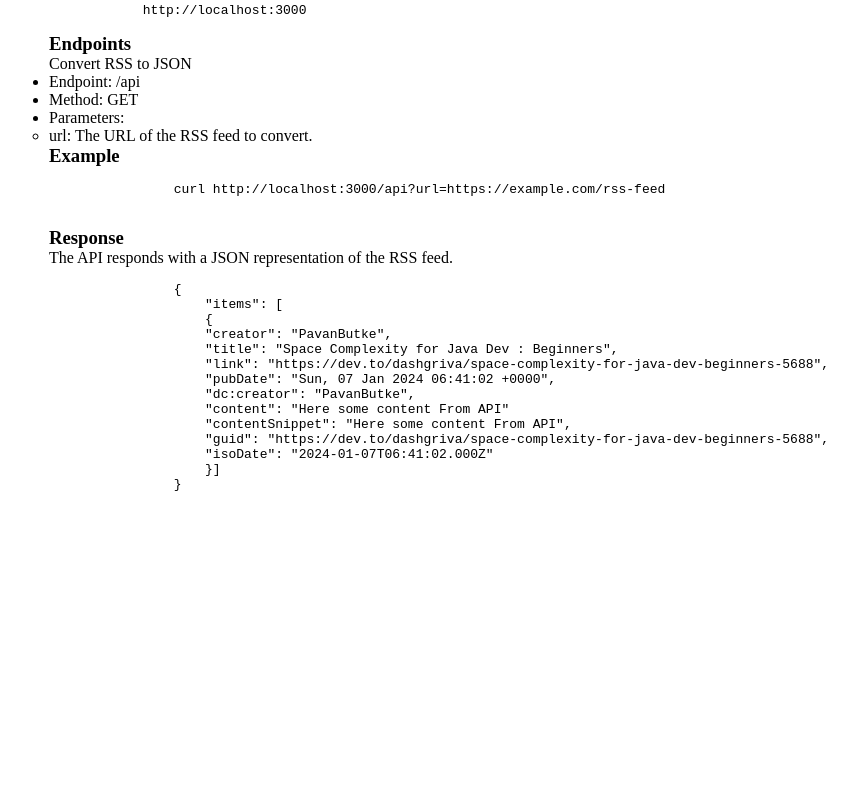
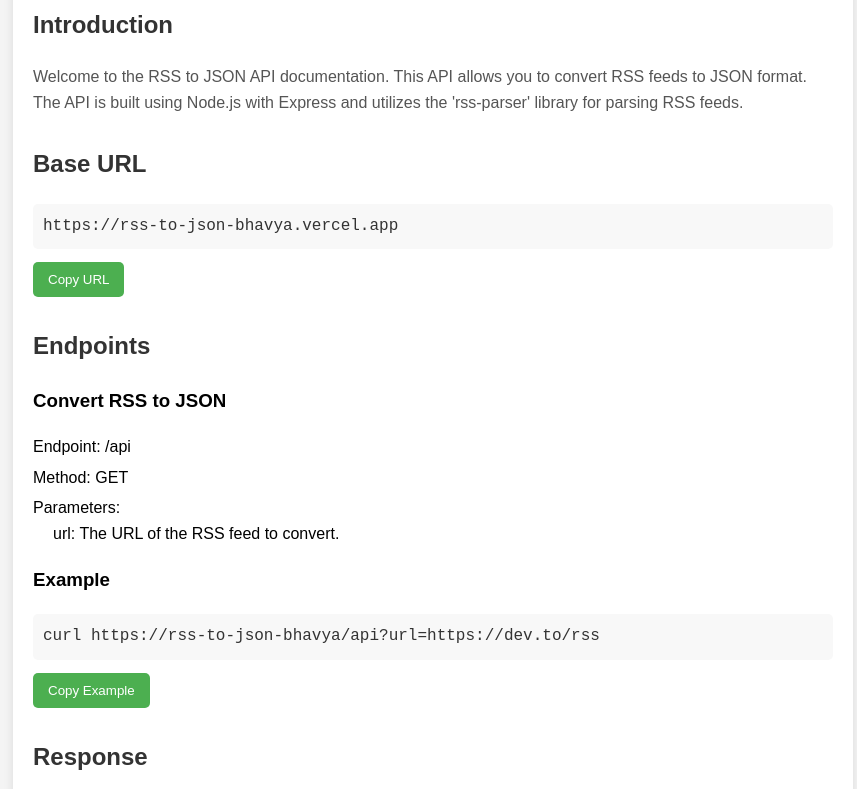
Before and after one commit to BhavyaKachhadiya/RSS-to-JSON, a website: page views/index.html in a window 1280 px wide. Shown: the part 114-903 px from the top of the page, without its empty margins (207-1064 px from the left). Before the commit the page ends 800 px from the top, so only its background shows below. Drawn offline with Linux system fonts and the light colour scheme.

Commit message:
added CSS

```diff
--- a/views/index.html
+++ b/views/index.html
@@ -3,53 +3,124 @@
 <head>
   <meta charset="UTF-8">
   <meta name="viewport" content="width=device-width, initial-scale=1.0">
-    <title>documentation</title>
+  <title>RSS to JSON API Documentation</title>
+  <link rel="stylesheet" href="styles.css">
   <style>
-        *{
+    body {
+      font-family: 'Arial', sans-serif;
+      background-color: #f4f4f4;
       margin: 0;
       padding: 0;
-            box-sizing: border-box;
     }
+
     .container {
-            width: 768px;
-            margin: auto;
-            height: 100vh;
+      max-width: 800px;
+      margin: 20px auto;
+      background-color: #fff;
+      padding: 20px;
+      box-shadow: 0 0 10px rgba(0, 0, 0, 0.1);
+    }
+
+    header {
+      text-align: center;
+      margin-bottom: 20px;
+    }
+
+    h1 {
+      color: #333;
+    }
+
+    main {
+      line-height: 1.6;
+    }
+
+    section {
+      margin-bottom: 30px;
+    }
+
+    h2 {
+      color: #333;
+    }
+
+    p {
+      color: #555;
+    }
+
+    pre {
+      background-color: #f8f8f8;
+      padding: 10px;
+      border-radius: 5px;
+      overflow: auto;
+    }
+
+    code {
+      font-family: 'Courier New', monospace;
+      color: #333;
+    }
+
+    ul {
+      list-style-type: none;
+      padding: 0;
+    }
+
+    li {
+      margin-bottom: 5px;
+    }
+    .inner{
+        margin-left: 20px;
+    }
+
+    button {
+      background-color: #4caf50;
+      color: white;
+      padding: 10px 15px;
+      border: none;
+      border-radius: 5px;
+      cursor: pointer;
+    }
+
+    footer {
+      margin-top: 20px;
+      padding-top: 10px;
+      border-top: 1px solid #ddd;
+      text-align: center;
+      color: #777;
     }
   </style>
 </head>
 <body>
   <div class="container">
+    <header>
       <h1>RSS to JSON API Documentation</h1>
-        <h3>Introduction</h3>
-          <p>  Welcome to the RSS to JSON API documentation. This API allows you to convert RSS feeds to JSON format. The API is built using Node.js with Express and utilizes the 'rss-parser' library for parsing RSS feeds.</p>
-
-          <h3>Base URL</h3>
-          <pre>
-            <code>http://localhost:3000</code>
-          </pre>
-          <h3>Endpoints</h3>
-          <p>Convert RSS to JSON</p>
+    </header>
+    <main>
+      <section>
+        <h2>Introduction</h2>
+        <p>Welcome to the RSS to JSON API documentation. This API allows you to convert RSS feeds to JSON format. The API is built using Node.js with Express and utilizes the 'rss-parser' library for parsing RSS feeds.</p>
+      </section>
+      <section>
+        <h2>Base URL</h2>
+        <pre  id="baseURL"><code>https://rss-to-json-bhavya.vercel.app</code></pre> <button onclick="copyToClipboard('#baseURL')">Copy URL</button>
+      </section>
+      <section>
+        <h2>Endpoints</h2>
+        <h3>Convert RSS to JSON</h3>
         <ul>
           <li>Endpoint: /api</li>
           <li>Method: GET</li>
           <li>Parameters:
             <ul>
-                    <li>url: The URL of the RSS feed to convert.</li>
+              <li class="inner">url: The URL of the RSS feed to convert.</li>
             </ul>
           </li>
         </ul>
         <h3>Example</h3>
-          <pre>
-            <code>
-                curl http://localhost:3000/api?url=https://example.com/rss-feed
-            </code>
-        </pre>
-
-        <h3>Response</h3>
+        <pre  id="example"><code>curl https://rss-to-json-bhavya/api?url=https://dev.to/rss</code></pre> <button onclick="copyToClipboard('#example')">Copy Example</button>
+      </section>
+      <section>
+        <h2>Response</h2>
         <p>The API responds with a JSON representation of the RSS feed.</p>
-        <pre>
-            <code>
-                {
+        <pre  id="response"><code>{
   "items": [
     {
       "creator": "PavanButke",
@@ -57,16 +128,39 @@
       "link": "https://dev.to/dashgriva/space-complexity-for-java-dev-beginners-5688",
       "pubDate": "Sun, 07 Jan 2024 06:41:02 +0000",
       "dc:creator": "PavanButke",
-                    "content": "Here some content From API"
+      "content": "Here some content From API",
       "contentSnippet": "Here some content From API",
       "guid": "https://dev.to/dashgriva/space-complexity-for-java-dev-beginners-5688",
       "isoDate": "2024-01-07T06:41:02.000Z"
-                    }]
     }
-            </code>
-        </pre>
+  ]
+}</code></pre>  <button onclick="copyToClipboard('#response')">Copy Response</button>
+      </section>
+    </main>
+    <footer>
+      &copy; 2024 RSS to JSON API Documentation
+    </footer>
+  </div>
+  <script>
+    function copyToClipboard(selector) {
+      /* Get the text content of the specified element */
+      var textToCopy = document.querySelector(selector).innerText;
 
+      /* Create a temporary textarea element to hold the text and select it */
+      var tempTextArea = document.createElement("textarea");
+      tempTextArea.value = textToCopy;
+      document.body.appendChild(tempTextArea);
+      tempTextArea.select();
 
-    </div>
+      /* Copy the selected text to the clipboard */
+      document.execCommand("copy");
+
+      /* Remove the temporary textarea */
+      document.body.removeChild(tempTextArea);
+
+      /* Provide some visual feedback (optional) */
+      alert("Copied to clipboard!");
+    }
+  </script>
 </body>
 </html>
```
Lines whose indentation alone changed are shown as unchanged.
